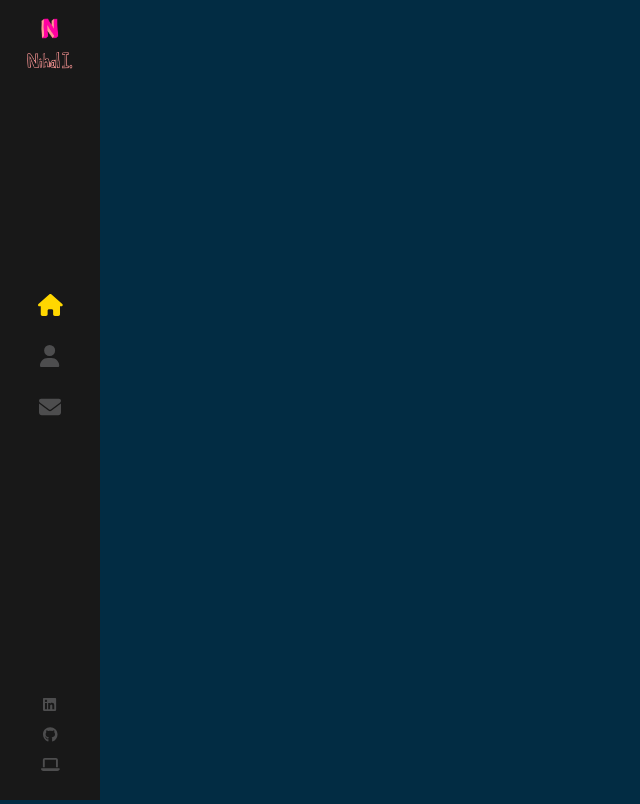
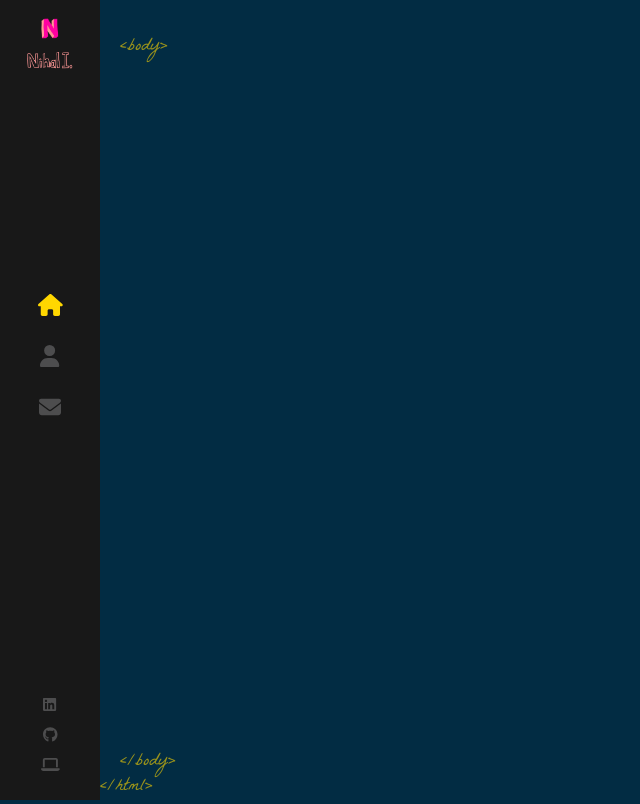
Before and after one commit to nihalinel/react-portfolio, a React (Create React App) app: page / in a window 1280 px wide. Shown: the whole page, without its empty margins (0-640 px from the left). Built offline with nearby package versions, Linux system fonts and the light colour scheme.

Commit message:
main layout setup

```diff
--- a/src/components/Layout/index.js
+++ b/src/components/Layout/index.js
@@ -1,11 +1,24 @@
 import './index.scss';
 import Sidebar from '../Sidebar/'
+import { Outlet } from 'react-router-dom';
 
 const Layout = () => { //arrow function
     return (
-        <>
-        <Sidebar />
-        </>
+        <div className="App"> {/*will be the main wrapper of our application */}
+            <Sidebar />
+            {/* inside of this element, we will set an outlet where we will render all the pages in our application*/}
+            {/* will be like a placeholder */}
+            <div className='page' >
+                <span className='tags top-tags'>&lt;body&gt;</span> {/* inserting top tags with body tag */}
+                <Outlet/>
+                <span className='tags bottom-tags' >
+                    &lt;/body&gt; {/* add the break line and add the html tag as well*/}
+                    <br />
+                    {/* add a class name of bottom text html so that we can move it slightly and make a difference of the body tags */}
+                    <span className='bottom-tag-html'>&lt;/html&gt;</span>
+                </span>
+            </div>
+        </div>
     )
 }
 
--- a/src/components/Layout/index.scss
+++ b/src/components/Layout/index.scss
@@ -0,0 +1,24 @@
+.page {
+    width: 100%;
+    height: 100%;
+    position: absolute;
+}
+
+.top-tags {
+    bottom: auto;
+    top: 35px;
+}
+
+.tags {
+    color: #ffd700;
+    opacity: 0.6;
+    position: absolute;
+    bottom: 0;
+    left: 120px;
+    font-size: 18px;
+    font-family: 'La Belle Aurore', cursive;
+}
+
+.bottom-tag-html {
+    margin-left: -20px;
+}
```
